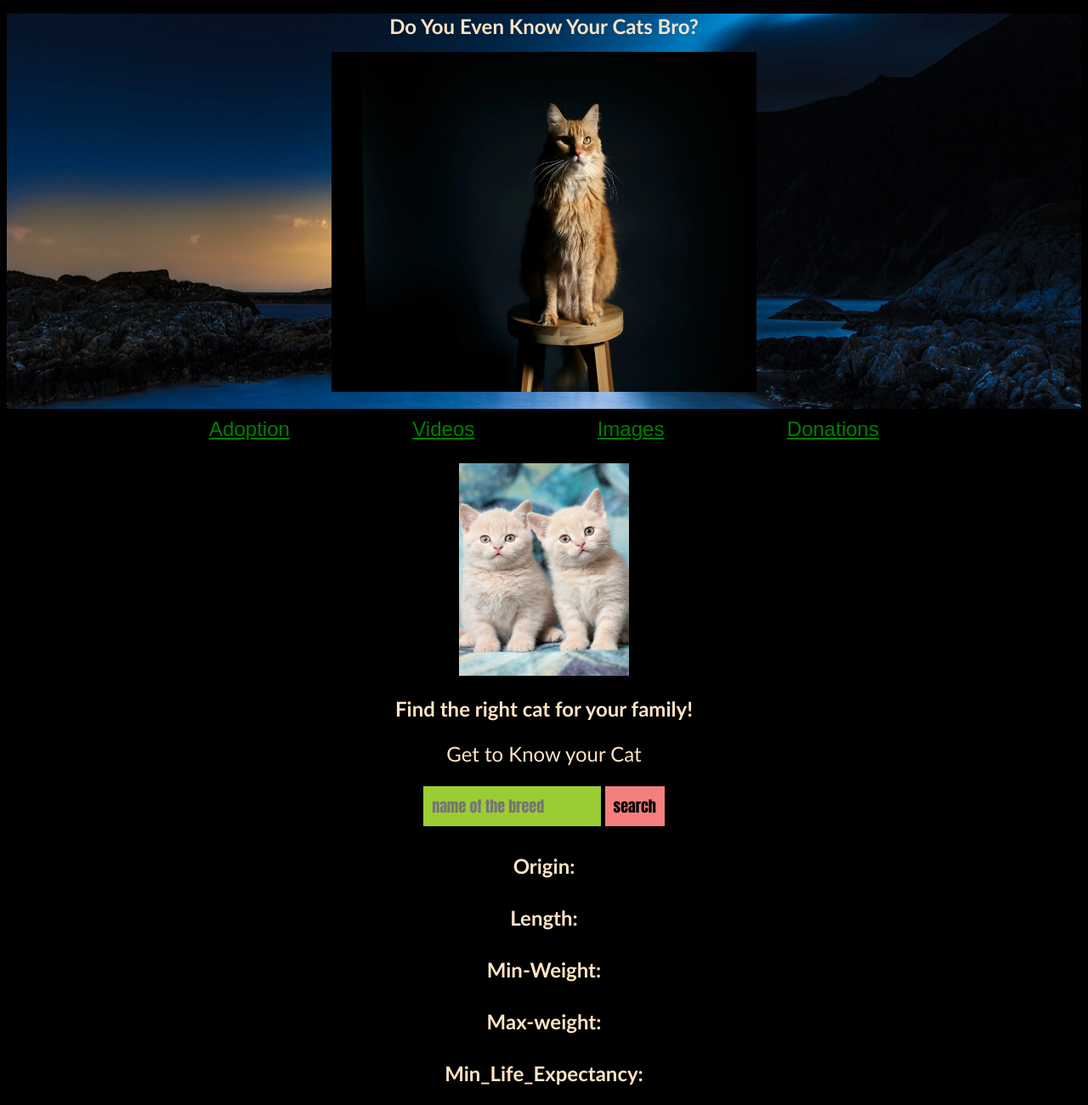
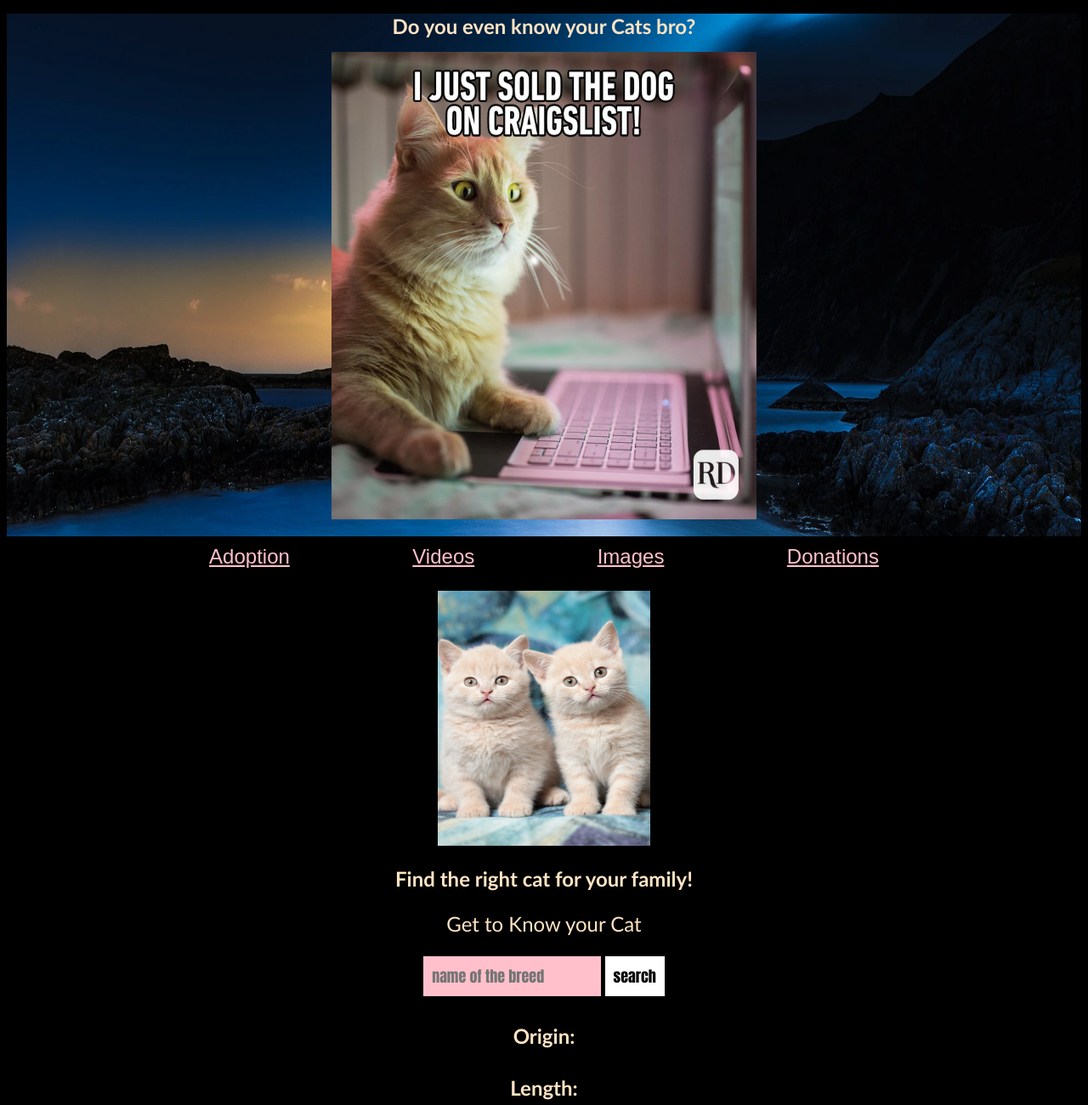
Before and after one commit to samimkohistani/SEI-Project-1, a plain HTML site: page index.html in a window 1280 px wide. Shown: the top 1300 px of the page at 85% size. Drawn offline with nearby package versions, Linux system fonts and the light colour scheme.

Commit message:
final commit

```diff
--- a/index.html
+++ b/index.html
@@ -15,8 +15,8 @@
 </head>
 
     <header>
-        <h1>Do You Even Know Your Cats Bro?</h1>
-        <img src="Images/Profile.webp" height="400" width="500">
+        <h1>Do you even know your Cats bro?</h1>
+        <img src="Images/16_I-just-sold-the-dog-Final.jpeg" height="550" width="500">
         <ul>
             <li> <a href=" https://www.petfinder.com/pet-adoption/cat-adoption/ ">Adoption</a></li>
             <li> <a href=" https://www.pexels.com/search/videos/cat/ ">Videos</a></li>
@@ -25,7 +25,7 @@
         </ul>
     </header>
     <body>
-    <img src="Images/2Profile.jpeg" height="250" width="200">
+    <img src="Images/2Profile.jpeg" height="300" width="250">
     <h2>Find the right cat for your family!</h2>
     <p>Get to Know your Cat</p>
     <div>
--- a/style.css
+++ b/style.css
@@ -19,7 +19,7 @@ ul {
 }
 
 a {
-    color: green;
+    color: pink;
     font-family: fantasy;
     font-size: x-large;
 }
@@ -59,7 +59,7 @@ h4 {
 }
 
 input {
-    background-color: yellowgreen;
+    background-color: pink;
     color: black;
     border: 0;
     padding: 10px;
@@ -68,7 +68,7 @@ input {
 }
 
 input[type="submit"] {
-    background-color: rgb(245, 127, 127);
+    background-color: white;
     font-family: Impact, Haettenschweiler, 'Arial Narrow Bold', sans-serif;
 
 
```
Also changed, not shown: Images/16_I-just-sold-the-dog-Final.jpeg (added).
